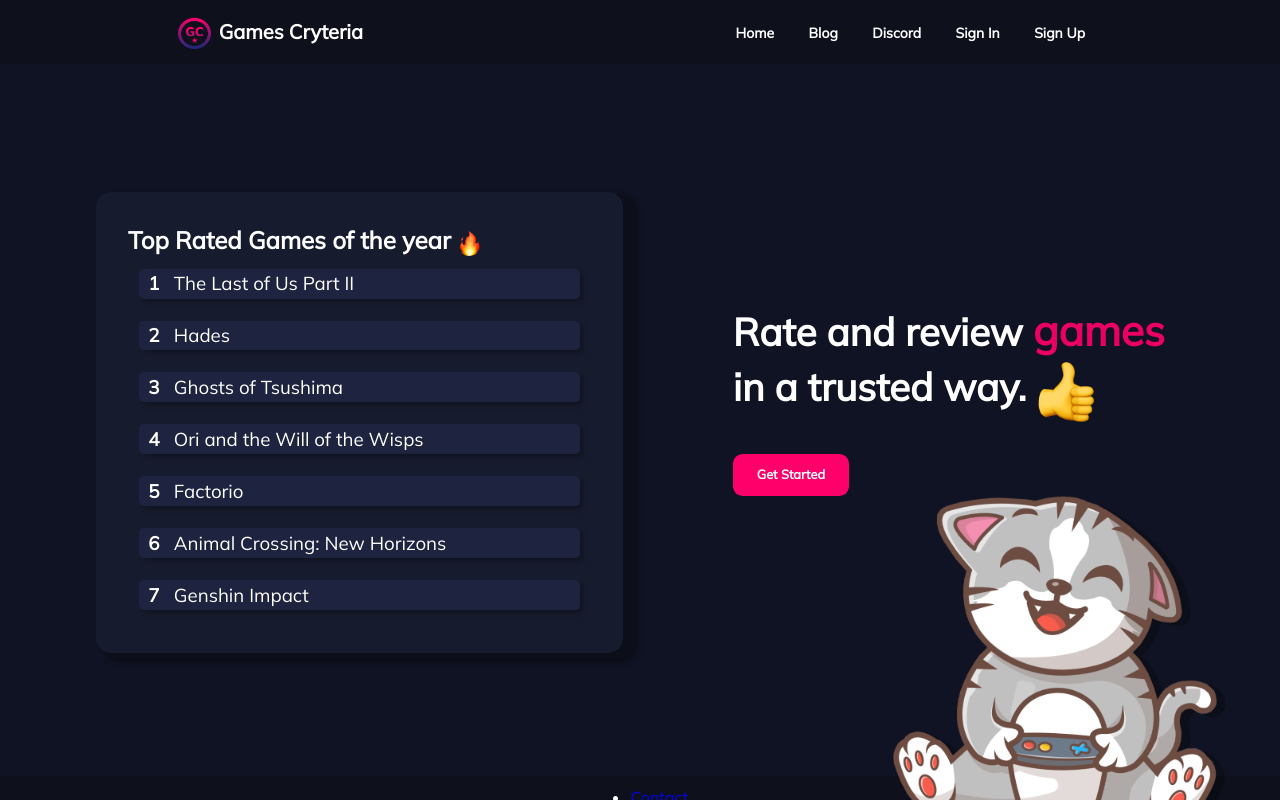
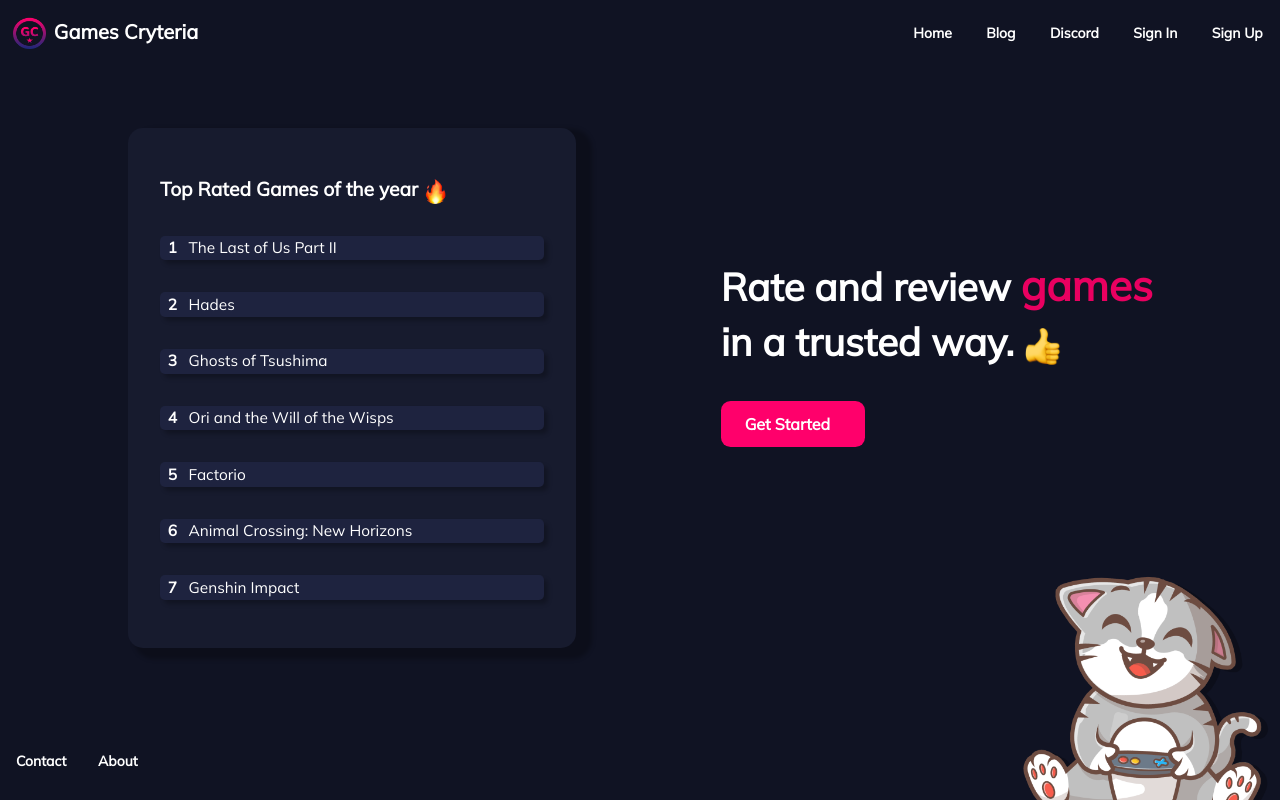
Before and after one commit to lastra-dev/games-cryteria, a PHP site: page / in a window 1280 px wide. Run offline with PHP 8.4, Linux system fonts and the light colour scheme.

Commit message:
Fix responsive sizes

```diff
--- a/public/css/index.css
+++ b/public/css/index.css
@@ -3,58 +3,54 @@
   align-items: stretch;
   justify-content: space-between;
   align-self: center;
-  flex-grow: 1;
-}
-
-.landing-main-section .msg-img {
-  display: flex;
-  flex-direction: column;
-  justify-content: space-around;
-  margin-top: 5em;
 }
 
 .landing-main-section .call-to-action {
   display: flex;
-  align-items: flex-start;
   flex-direction: column;
-  margin-right: 9em;
-  z-index: 2;
+  margin-top: 12em;
+  margin-right: 6em;
+}
+
+.landing-main-section .btn {
+  width: 9em;
 }
 
 .landing-page-cat {
   position: absolute;
   width: 45%;
-  height: 50%;
+  height: 40%;
   background-image: url(../img/cat.png);
   background-repeat: no-repeat;
-  background-size: 22em;
+  background-size: 45%;
   background-position: bottom right;
   bottom: 0vw;
-  right: 3vw;
-  z-index: 1;
+  right: 0vw;
+  z-index: -1;
 }
 
-/* TODO pasar a main.css, se puede reutilizar */
-/* en los demás cuadros */
-.landing-main-section .landing-page-chart {
+.shadow-chart {
   display: flex;
   flex-direction: column;
   justify-content: space-around;
-  flex-grow: 0.5;
+  width: 35vw;
+  height: 65vh;
   padding: 2em;
-  background-color: #171b2e;
-  border-radius: 15px;
-  box-shadow: 11px 6px 4px 5px rgba(0, 0, 0, 0.25);
-  margin-top: 3em;
-  margin-left: 6em;
+  margin-top: 4em;
+  margin-left: 8em;
 }
 
-.landing-main-section .landing-page-chart h3 {
+.shadow-chart h2 {
+  font-size: 1.5vw;
+}
+
+.shadow-chart h3 {
   border-radius: 5px;
   background-color: #1e233f;
   box-shadow: 4px 4px 4px rgba(0, 0, 0, 0.25);
   padding: 0.1em 0.5em 0.1em 0.5em;
-  margin: 11px;
+  /* margin: 11px; */
+  font-size: 1.2vw;
 }
 
 .games-word {
@@ -67,73 +63,109 @@
   font-weight: 100;
 }
 
-@media (max-width: 950px) {
-  .landing-page-cat {
+.title {
+  font-weight: 1000;
+  font-size: 3vw;
+  margin-bottom: 2rem;
+  margin-top: 0;
+}
+
+@media screen and (max-width: 1024px) {
+  .title {
+    font-size: 5vw;
+  }
+  .shadow-chart {
     display: none;
   }
+  .landing-page-cat {
+    background-size: 70%;
+  }
+
   .landing-main-section {
     justify-content: center;
   }
+}
+
+@media screen and (max-width: 768px) {
+  .landing-page-cat {
+    background-size: 100%;
+  }
+
+  .title {
+    font-size: 8vw;
+    text-align: center;
+  }
+
   .landing-main-section .call-to-action {
-    margin-right: 0em;
+    margin: 8em 0em 0em 0em;
+    align-items: center;
   }
 }
 
-@media (max-width: 1200px) {
-  .landing-main-section .landing-page-chart {
-    display: none;
-  }
-  .msg-img {
-    font-size: 1.5em;
-  }
-}
-
-@media (max-width: 800px) {
-  .msg-img {
-    font-size: 1.3em;
-  }
-}
-
-@media (max-width: 660px) {
-  .msg-img {
-    font-size: 0.8em;
-  }
-  .msg-img img {
-    width: 1em;
-  }
-  .msg-img .call-to-action {
-    margin-top: 10em;
-  }
-}
-
-@media (max-width: 1350px) {
-  .msg-img .call-to-action {
-    font-size: 0.8em;
-  }
-}
-
-@media (max-height: 750px) {
-  .landing-main-section .landing-page-chart {
-    flex-grow: 0;
-  }
-  .landing-page-cat {
-    width: 35%;
-    height: 40%;
-    background-size: 19em;
-  }
-}
-
-@media (max-height: 700px) {
-  .landing-page-cat {
-    display: none;
-  }
-  .landing-main-section .landing-page-chart {
-    display: none;
-  }
-}
-
-@media (min-height: 800px) {
-  .landing-main-section .landing-page-chart {
-    margin-top: 8em;
-  }
-}
+/* @media (max-width: 950px) { */
+/* .landing-page-cat { */
+/* display: none; */
+/* } */
+/* .landing-main-section { */
+/* justify-content: center; */
+/* } */
+/* .call-to-action { */
+/* margin-right: 0em; */
+/* } */
+/* } */
+/*  */
+/* @media (max-width: 1200px) { */
+/* .shadow-chart { */
+/* display: none; */
+/* } */
+/* .call-to-action { */
+/* font-size: 1.5em; */
+/* } */
+/* } */
+/*  */
+/* @media (max-width: 800px) { */
+/* .call-to-action { */
+/* font-size: 1.3em; */
+/* } */
+/* } */
+/*  */
+/* @media (max-width: 660px) { */
+/* .msg-img { */
+/* font-size: 0.8em; */
+/* } */
+/* .msg-img img { */
+/* width: 1em; */
+/* } */
+/* .msg-img .call-to-action { */
+/* margin-top: 10em; */
+/* } */
+/* } */
+/*  */
+/* @media (max-width: 1350px) { */
+/* .msg-img .call-to-action { */
+/* font-size: 0.8em; */
+/* } */
+/* } */
+/*  */
+/* @media (max-height: 750px) { */
+/* .landing-main-section .landing-page-chart { */
+/* flex-grow: 0; */
+/* } */
+/* .landing-page-cat { */
+/* width: 35%; */
+/* height: 40%; */
+/* background-size: 19em; */
+/* } */
+/* } */
+/*  */
+/* @media (max-height: 700px) { */
+/* .landing-page-cat { */
+/* display: none; */
+/* } */
+/* } */
+/*  */
+/* @media (min-height: 800px) { */
+/* .shadow-chart { */
+/* margin-top: 8em; */
+/* } */
+/* } */
--- a/public/css/main.css
+++ b/public/css/main.css
@@ -97,30 +97,44 @@ textarea {
 
 nav {
   display: flex;
-  justify-content: space-around;
+  justify-content: space-between;
   align-items: center;
   min-height: 8vh;
-  background-color: #0e101b;
 }
-.nav-links {
+.nav-links,
+.footer-links {
   display: flex;
   justify-content: space-around;
+}
+
+.nav-links {
   width: 30%;
 }
 
-.nav-links a {
+.footer-links {
+  width: 12%;
+}
+
+.nav-links a,
+.footer-links a {
   color: white;
   text-decoration: none;
   font-weight: bold;
   font-size: 14px;
 }
-.nav-links li {
+.nav-links li,
+.footer-links li {
   list-style: none;
+}
+
+#footer {
+  margin-top: 10vh;
 }
 
 .burger {
   display: none;
   cursor: pointer;
+  margin-right: 2vw;
 }
 
 .burger div {
@@ -135,12 +149,23 @@ nav {
   .nav-links {
     width: 50%;
   }
+
+  .footer-links {
+    width: 20%;
+  }
 }
 
 @media screen and (max-width: 768px) {
   body {
     overflow-x: hidden;
   }
+  nav {
+    background-color: #0e101b;
+  }
+  #footer-nav {
+    background-color: inherit;
+  }
+
   .nav-links {
     position: absolute;
     right: 0px;
@@ -155,6 +180,9 @@ nav {
   }
   .nav-links li {
     opacity: 0;
+  }
+  .footer-links {
+    width: 25%;
   }
   .burger {
     display: block;
@@ -198,6 +226,7 @@ body {
   font-size: 1.25em;
   color: inherit;
   text-decoration: none;
+  margin-left: 1vw;
 }
 
 .brand-logo-name {
@@ -235,22 +264,15 @@ body {
 /* height: 70px; */
 /* } */
 
-#footer {
-  position: fixed;
-  padding-left: 3vw;
-  left: 0;
-  bottom: 0;
-  width: 100%;
-  height: 3%;
-  background-color: #0e101b;
-}
-
-.title {
-  font-weight: 1000;
-  font-size: 3em;
-  margin-bottom: 2rem;
-  margin-top: 0;
-}
+/* #footer { */
+/* position: fixed; */
+/* padding-left: 3vw; */
+/* left: 0; */
+/* bottom: 0; */
+/* width: 100%; */
+/* height: 3%; */
+/* background-color: #0e101b; */
+/* } */
 
 .btn {
   color: white;
@@ -350,12 +372,6 @@ textarea:hover {
 .separator:not(:empty)::after {
   margin-left: 0.25em;
 }
-
-/* @media (max-width: 760px) { */
-/* .main-nav ul { */
-/* display: none; */
-/* } */
-/* } */
 
 .checked {
   color: #ff006b;
--- a/views/about/index.php
+++ b/views/about/index.php
@@ -43,6 +43,7 @@
     </form>
   </section>
   <?php require 'views/footer.php' ?>
+  <script src="<?php echo constant('URL') ?>public/js/main.js"></script>
 </body>
 
 </html>
--- a/views/article/index.php
+++ b/views/article/index.php
@@ -41,6 +41,7 @@
     </div>
   </section>
   <?php require 'views/footer.php' ?>
+  <script src="<?php echo constant('URL') ?>public/js/main.js"></script>
 </body>
 
 </html>
--- a/views/blog/index.php
+++ b/views/blog/index.php
@@ -40,6 +40,7 @@
     </div>
   </section>
   <?php require 'views/footer.php' ?>
+  <script src="<?php echo constant('URL') ?>public/js/main.js"></script>
 </body>
 
 </html>
--- a/views/contact/index.php
+++ b/views/contact/index.php
@@ -31,6 +31,7 @@
     </form>
   </section>
   <?php require 'views/footer.php' ?>
+  <script src="<?php echo constant('URL') ?>public/js/main.js"></script>
 </body>
 
 </html>
--- a/views/error/index.php
+++ b/views/error/index.php
@@ -23,6 +23,7 @@
   </section>
   <div class="error-page-hand"></div>
   <?php require 'views/footer.php' ?>
+  <script src="<?php echo constant('URL') ?>public/js/main.js"></script>
 </body>
 
 </html>
--- a/views/footer.php
+++ b/views/footer.php
@@ -1,6 +1,6 @@
   <footer id="footer">
-    <nav class="footer-nav">
-      <ul>
+    <nav id="footer-nav">
+      <ul class="footer-links">
         <li><a href="<?php echo constant('URL') ?>contact">Contact</a></li>
         <li><a href="<?php echo constant('URL') ?>about">About</a></li>
       </ul>
--- a/views/game/index.php
+++ b/views/game/index.php
@@ -121,6 +121,7 @@
   </section>
   <?php require 'views/footer.php' ?>
   <script src="<?php echo constant('URL') ?>public/js/game.js"></script>
+  <script src="<?php echo constant('URL') ?>public/js/main.js"></script>
 </body>
 
 </html>
--- a/views/home/index.php
+++ b/views/home/index.php
@@ -74,6 +74,7 @@
     </div>
   </section>
   <?php require 'views/footer.php' ?>
+  <script src="<?php echo constant('URL') ?>public/js/main.js"></script>
 </body>
 
 </html>
--- a/views/main/index.php
+++ b/views/main/index.php
@@ -28,7 +28,7 @@
 <body class="container full-height-grow">
   <?php require 'views/header.php' ?>
   <section class="landing-main-section">
-    <div class="landing-page-chart">
+    <div class="shadow-chart">
       <h2>Top Rated Games of the year <img src="<?php echo constant('URL') ?>public/img/fire.png" width="25em" alt="fire"></h2>
       <h3>1 <span class="game-title">The Last of Us Part II</span></h3>
       <h3>2 <span class="game-title">Hades</span></h3>
@@ -38,15 +38,13 @@
       <h3>6 <span class="game-title">Animal Crossing: New Horizons</span></h3>
       <h3>7 <span class="game-title">Genshin Impact</span></h3>
     </div>
-    <div class="msg-img">
     <div class="call-to-action">
       <h1 class="title">
         Rate and review <span class="games-word">games</span><br />
         in a trusted way.
-          <img src="<?php echo constant('URL') ?>public/img/thumbsup.png" width="60em" alt="thumbsup" />
+        <img src="<?php echo constant('URL') ?>public/img/thumbsup.png" width="8%" alt="thumbsup" />
       </h1>
       <a href="<?php echo constant('URL') ?>home" class="btn">Get Started</a>
-      </div>
     </div>
   </section>
   <div class="landing-page-cat"></div>
--- a/views/signin/index.php
+++ b/views/signin/index.php
@@ -39,6 +39,7 @@
     </form>
   </section>
   <?php require 'views/footer.php' ?>
+  <script src="<?php echo constant('URL') ?>public/js/main.js"></script>
 </body>
 
 </html>
--- a/views/signup/index.php
+++ b/views/signup/index.php
@@ -46,6 +46,7 @@
     </form>
   </section>
   <?php require 'views/footer.php' ?>
+  <script src="<?php echo constant('URL') ?>public/js/main.js"></script>
 </body>
 
 </html>
```
Lines whose indentation alone changed are shown as unchanged.
